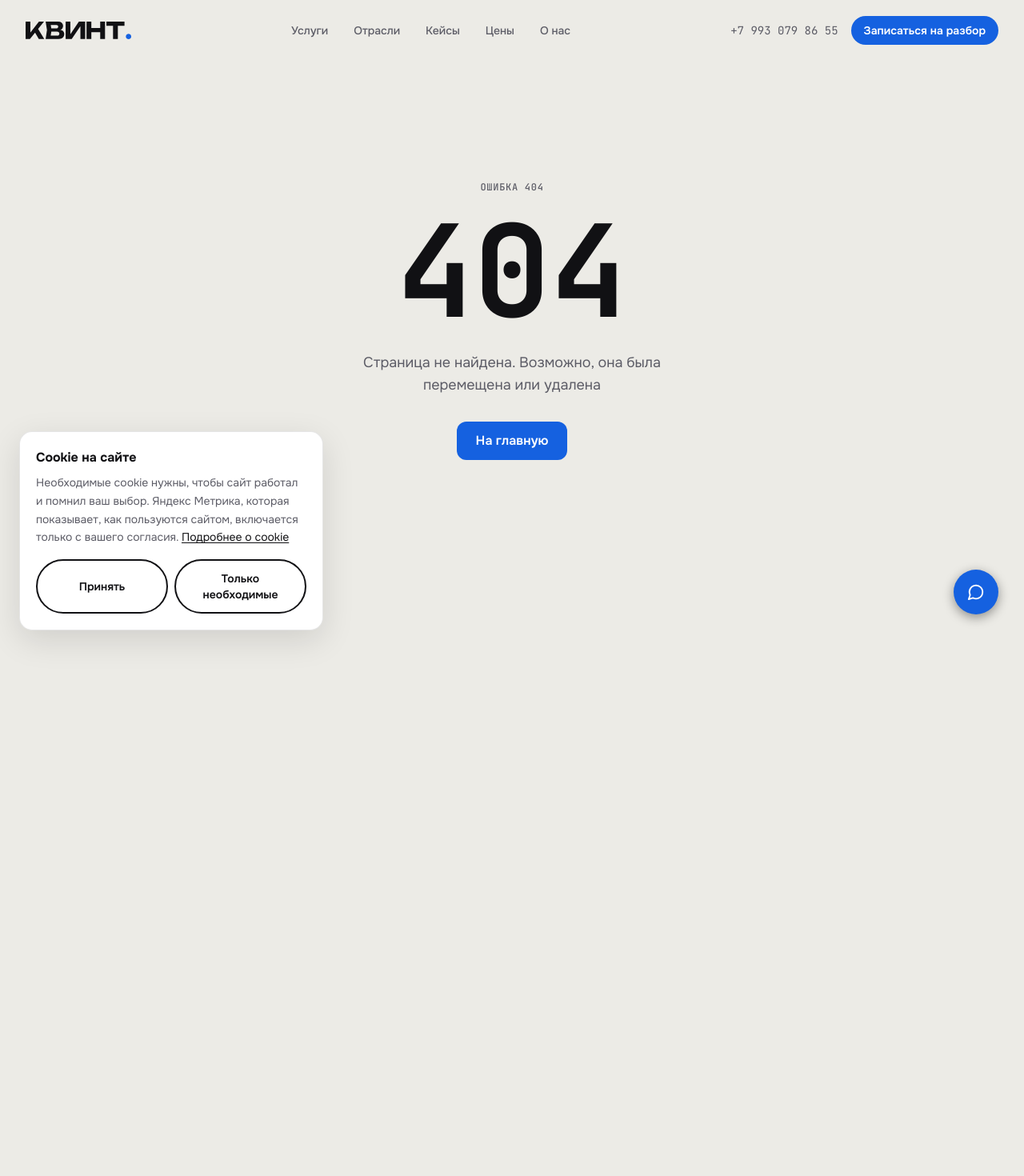
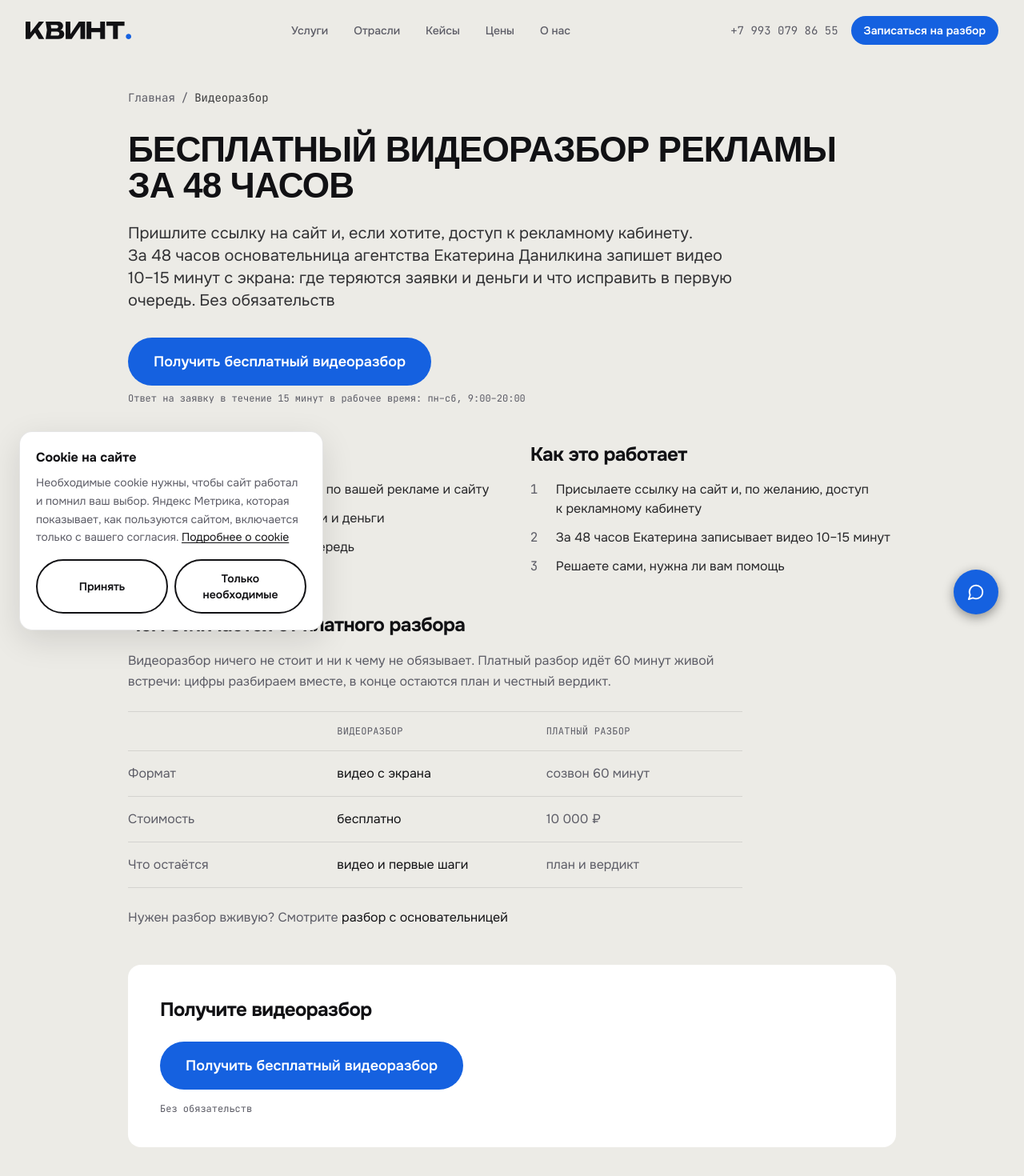
Before and after one commit to kate-danilkina/kvint-website, a Next.js app: page /videorazbor in a window 1280 px wide. Before the commit this address had no page. Shown: the top 1470 px of the page at 80% size. Before the commit the page ends 800 px from the top, so only its background shows below. Built offline with nearby package versions, Linux system fonts and the light colour scheme; a web font is replaced by a local one.

Commit message:
Free video review offer: /videorazbor page, forms, hero, footer, lead titles
Co-Authored-By: Claude Opus 5.5 <noreply@anthropic.com>

```diff
--- a/app/api/send-form/route.ts
+++ b/app/api/send-form/route.ts
@@ -47,7 +47,7 @@ export async function POST(req: NextRequest) {
     const isStrategy = formType === 'strategy'
     const emoji = isStrategy ? '📅' : '📩'
     const tgText =
-      `${emoji} <b>${isStrategy ? 'Заявка: Разбор (10 000 ₽)' : 'Заявка: Обсудить проект'}</b>\n\n` +
+      `${emoji} <b>${isStrategy ? 'Заявка: Разбор (10 000 ₽)' : 'Заявка: Видеоразбор (бесплатно)'}</b>\n\n` +
       `👤 Имя: ${escapeHtml(name)}\n` +
       (company ? `🏢 Компания: ${escapeHtml(company)}\n` : '') +
       `📱 Контакт: ${escapeHtml(contact)}\n` +
--- /dev/null
+++ b/app/videorazbor/page.tsx
@@ -0,0 +1,99 @@
+import type { Metadata } from 'next'
+import Link from 'next/link'
+import { Check } from 'lucide-react'
+import PageShell from '@/components/landing/PageShell'
+import Breadcrumbs from '@/components/landing/Breadcrumbs'
+import { FreeVideoButton } from '@/components/landing/CtaBlock'
+
+export const metadata: Metadata = {
+  title: 'Бесплатный видеоразбор рекламы для B2B за 48 часов',
+  description:
+    'Пришлите ссылку на сайт, и за 48 часов Екатерина Данилкина запишет видео 10–15 минут: где теряются заявки и деньги и что исправить первым. Без обязательств',
+  alternates: { canonical: '/videorazbor' },
+}
+
+export default function VideorazborPage() {
+  return (
+    <PageShell>
+      <Breadcrumbs items={[{ name: 'Видеоразбор', path: '/videorazbor' }]} />
+      <h1 className="section-title mb-6">Бесплатный видеоразбор рекламы за 48 часов</h1>
+      <p className="text-text/85 text-lg sm:text-xl leading-relaxed max-w-3xl mb-8">
+        Пришлите ссылку на сайт и, если хотите, доступ к рекламному кабинету. За 48 часов основательница агентства
+        Екатерина Данилкина запишет видео 10–15 минут с экрана: где теряются заявки и деньги и что исправить в первую
+        очередь. Без обязательств
+      </p>
+      <FreeVideoButton className="mb-2" />
+      <p className="text-xs text-muted font-mono mb-fluid-l">
+        Ответ на заявку в течение 15 минут в рабочее время: пн–сб, 9:00–20:00
+      </p>
+
+      <div className="grid grid-cols-1 md:grid-cols-2 gap-fluid-l mb-fluid-l">
+        <section>
+          <h2 className="font-bold text-text text-2xl tracking-tight mb-4">Что вы получите</h2>
+          <ul className="flex flex-col gap-3">
+            {[
+              'Видео 10–15 минут с экрана по вашей рекламе и сайту',
+              'Где именно теряются заявки и деньги',
+              'Что исправить в первую очередь',
+            ].map((t) => (
+              <li key={t} className="flex gap-3 text-text/90">
+                <Check size={16} className="text-up mt-1 flex-shrink-0" aria-hidden />
+                {t}
+              </li>
+            ))}
+          </ul>
+        </section>
+        <section>
+          <h2 className="font-bold text-text text-2xl tracking-tight mb-4">Как это работает</h2>
+          <ol className="flex flex-col gap-3">
+            {[
+              'Присылаете ссылку на сайт и, по желанию, доступ к рекламному кабинету',
+              'За 48 часов Екатерина записывает видео 10–15 минут',
+              'Решаете сами, нужна ли вам помощь',
+            ].map((t, i) => (
+              <li key={t} className="flex gap-3 text-text/90">
+                <span className="font-mono text-muted w-5 flex-shrink-0">{i + 1}</span>
+                {t}
+              </li>
+            ))}
+          </ol>
+        </section>
+      </div>
+
+      <section className="mb-fluid-l max-w-3xl">
+        <h2 className="font-bold text-text text-2xl tracking-tight mb-4">Чем отличается от платного разбора</h2>
+        <p className="text-muted leading-relaxed mb-6">
+          Видеоразбор ничего не стоит и ни к чему не обязывает. Платный разбор идёт 60 минут живой встречи: цифры
+          разбираем вместе, в конце остаются план и честный вердикт.
+        </p>
+        <dl className="border-t border-black/10 mb-6">
+          <div className="grid grid-cols-[1fr_1fr_1fr] gap-4 py-4 border-b border-black/10 font-mono text-xs text-muted uppercase tracking-wide">
+            <dt />
+            <dd>Видеоразбор</dd>
+            <dd>Платный разбор</dd>
+          </div>
+          {[
+            ['Формат', 'видео с экрана', 'созвон 60 минут'],
+            ['Стоимость', 'бесплатно', '10 000 ₽'],
+            ['Что остаётся', 'видео и первые шаги', 'план и вердикт'],
+          ].map(([l, free, paid]) => (
+            <div key={l} className="grid grid-cols-[1fr_1fr_1fr] gap-4 py-4 border-b border-black/10">
+              <dt className="text-muted">{l}</dt>
+              <dd className="text-text">{free}</dd>
+              <dd className="text-muted">{paid}</dd>
+            </div>
+          ))}
+        </dl>
+        <p className="text-muted leading-relaxed">
+          Нужен разбор вживую? Смотрите <Link href="/razbor" className="link-underline text-text">разбор с основательницей</Link>
+        </p>
+      </section>
+
+      <section className="rounded-2xl bg-bg-2 p-6 sm:p-10">
+        <h2 className="font-bold text-text text-2xl tracking-tight mb-6">Получите видеоразбор</h2>
+        <FreeVideoButton />
+        <p className="text-xs text-muted font-mono mt-4">Без обязательств</p>
+      </section>
+    </PageShell>
+  )
+}
--- a/components/landing/CtaBlock.tsx
+++ b/components/landing/CtaBlock.tsx
@@ -20,6 +20,14 @@ export function DiagnosticButton({
   )
 }
 
+export function FreeVideoButton({ label = 'Получить бесплатный видеоразбор', className }: { label?: string; className?: string }) {
+  return (
+    <Button variant="primary" size="lg" className={className} onClick={() => openContact('project')}>
+      {label}
+    </Button>
+  )
+}
+
 export default function CtaBlock({ title = 'Начните с разбора' }: { title?: string }) {
   return (
     <section className="rounded-2xl border border-transparent bg-bg-2 p-6 sm:p-10">
@@ -35,7 +43,7 @@ export default function CtaBlock({ title = 'Начните с разбора' }
       </div>
       <p className="mt-4 text-sm">
         <button type="button" onClick={() => openContact('project')} className="text-accent font-medium hover:underline">
-          Бесплатно: где теряете заявки
+          Бесплатно: видеоразбор вашей рекламы за 48 часов
         </button>
       </p>
     </section>
--- a/components/layout/Footer.tsx
+++ b/components/layout/Footer.tsx
@@ -38,6 +38,7 @@ export default function Footer() {
                 { href: '/cases', label: 'Кейсы' },
                 { href: '/ceny', label: 'Цены' },
                 { href: '/razbor', label: 'Разбор с основательницей' },
+                { href: '/videorazbor', label: 'Бесплатный видеоразбор' },
                 { href: '/kalkulyator-zayavki', label: 'Калькулятор заявки' },
                 { href: '/o-kompanii', label: 'О компании' },
                 { href: '/ekaterina-danilkina', label: 'Екатерина Данилкина' },
--- a/components/sections/ContactSection.tsx
+++ b/components/sections/ContactSection.tsx
@@ -8,7 +8,7 @@ import { PHONE, PHONE_HREF, type ContactTab } from '@/lib/utils'
 
 const tabs: { id: ContactTab; label: string }[] = [
   { id: 'strategy', label: 'Разбор с основательницей' },
-  { id: 'project', label: 'Бесплатная проверка сайта' },
+  { id: 'project', label: 'Бесплатный видеоразбор' },
 ]
 
 export default function ContactSection() {
@@ -39,7 +39,7 @@ export default function ContactSection() {
         <div className="mb-fluid-l">
           <SectionHeading className="section-title mb-4">Расскажите, где теряете заявки</SectionHeading>
           <p className="text-muted">
-            Выберите разбор с основательницей или обсуждение проекта. Или позвоните:{' '}
+            Выберите разбор с основательницей или бесплатный видеоразбор рекламы. Или позвоните:{' '}
             <a href={PHONE_HREF} className="link-underline text-text font-mono whitespace-nowrap">
               {PHONE}
             </a>
--- a/components/sections/Hero.tsx
+++ b/components/sections/Hero.tsx
@@ -92,9 +92,8 @@ export default function Hero() {
                 onClick={() => openContact('project')}
                 className="text-text underline underline-offset-2 hover:text-accent"
               >
-                бесплатно
-              </button>{' '}
-              пришлите ссылку на сайт — ответим за 15 минут
+                бесплатный видеоразбор рекламы за 48 часов
+              </button>
             </p>
           </div>
 
--- a/components/shared/ContactForm.tsx
+++ b/components/shared/ContactForm.tsx
@@ -110,7 +110,7 @@ export default function ContactForm({ idPrefix = '' }: Props = {}) {
       {/* Honeypot: hidden from people and screen readers, bots tend to fill it */}
       <input type="text" tabIndex={-1} autoComplete="off" aria-hidden className="sr-only" {...register('website')} />
       <p className="text-sm font-medium text-text">
-        Бесплатно: пришлите ссылку на сайт или рекламный кабинет — ответим, где теряете заявки
+        Бесплатно: видеоразбор вашей рекламы за 48 часов — пришлите ссылку на сайт или кабинет
       </p>
       {/* Progress bar */}
       <div className="flex gap-1.5 mb-1" aria-hidden>
--- a/components/shared/LeadPanel.tsx
+++ b/components/shared/LeadPanel.tsx
@@ -10,7 +10,7 @@ import { LEAD_PANEL_EVENT, PHONE, PHONE_HREF, type ContactTab, type LeadPanelDet
 
 const tabs: { id: ContactTab; label: string }[] = [
   { id: 'strategy', label: 'Разбор с основательницей' },
-  { id: 'project', label: 'Бесплатная проверка сайта' },
+  { id: 'project', label: 'Бесплатный видеоразбор' },
 ]
 
 const FOCUSABLE =
--- a/lib/email.ts
+++ b/lib/email.ts
@@ -16,7 +16,7 @@ export async function sendFormNotification(data: {
 
   const subject =
     data.formType === 'project'
-      ? `Новая заявка «Обсудить проект» от ${data.name}`
+      ? `Новая заявка «Видеоразбор (бесплатно)» от ${data.name}`
       : `Новая заявка «Разбор» от ${data.name}`
 
   const html = `
```
